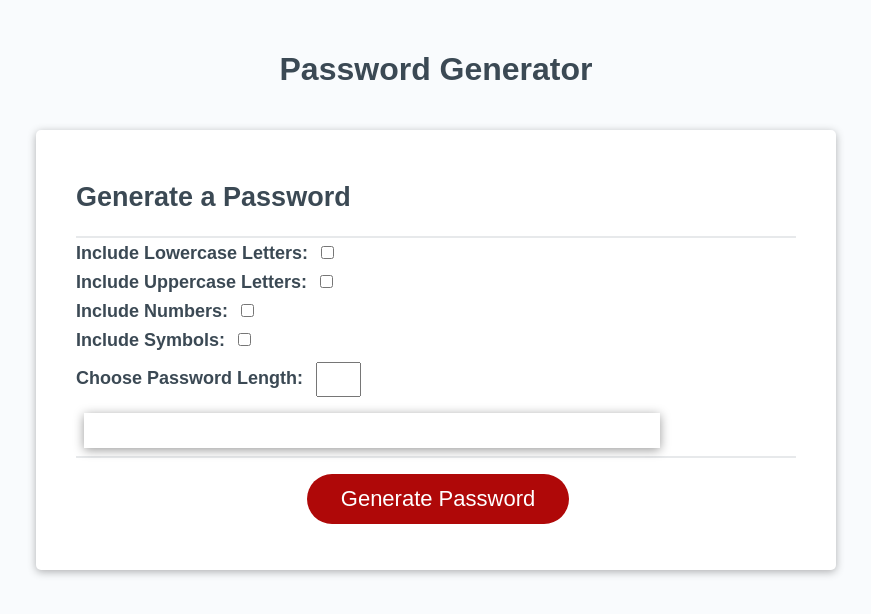
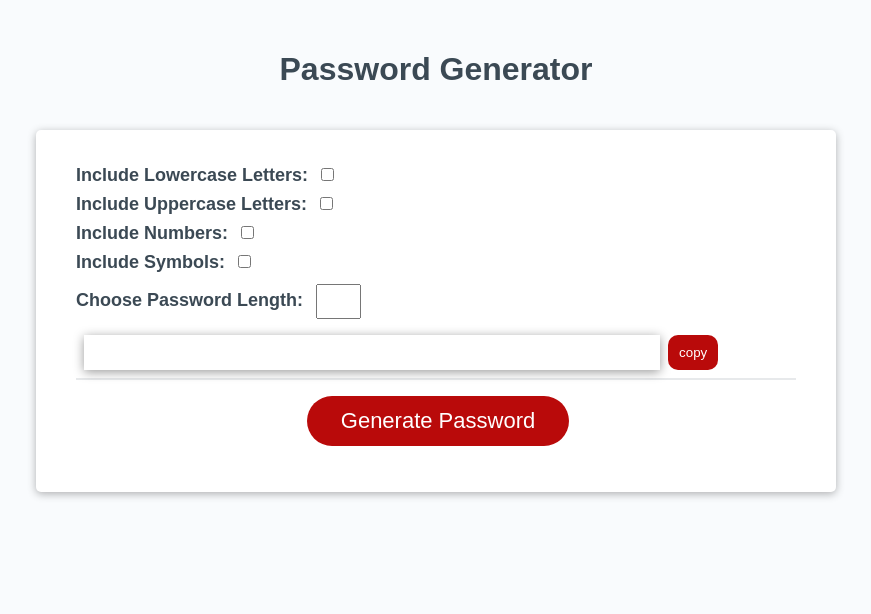
Before and after one commit to JoshGumperz/Password-Generator, a plain HTML site: page index.html in a window 1280 px wide. Shown: the whole page, without its empty margins (204-1075 px from the left). Drawn offline with Linux system fonts and the light colour scheme.

Commit message:
modified styling, added button to copy password after it's been generated

```diff
--- a/index.html
+++ b/index.html
@@ -15,11 +15,8 @@
       <h1>Password Generator</h1>
     </header>
     <div class="card">
-      <div class="card-header">
-        <h2>Generate a Password</h2>
-      </div>
       <div class="input-field">
-        <form class="password-form">
+        <div class="password-form">
           <div class="options-container">
             <label for="lowercase"><b>Include Lowercase Letters:</b></label>
             <input class="input-options" id="include-lowercase" type="checkbox" name="lowercase">
@@ -40,8 +37,11 @@
             <label for="length"><b>Choose Password Length:</b></label>
             <input class="input-options" id="password-length" type="number" name="length">
           </div>
-          <input class="input-options" id="password" type="text" readonly>
-        </form>
+          <div class="password-container">
+            <input class="input-options" id="password" type="text" readonly>
+            <button class="btn" id="copy-btn">copy</button>
+          </div>
+        </div>
       </div>
       <div class="card-footer">
         <button id="generate" class="btn">Generate Password</button>
--- a/script.js
+++ b/script.js
@@ -5,6 +5,8 @@ var includeLower = document.querySelector("#include-lowercase")
 var includeUpper = document.querySelector("#include-uppercase")
 var includeNums = document.querySelector("#include-numbers")
 var includeSymbols = document.querySelector("#include-symbols")
+var copyBtn = document.querySelector("#copy-btn")
+var passwordText = document.querySelector("#password");
 
 // declaring all necessary variables
 var lowerCaseLetters = ["a", "b", "c", "d", "e", "f", "g", "h", "i", "j", "k", "l", "m", "n", "o", "p", "q", "r", "s", "t", "u", "v", "w", "x", "y", "z"]
@@ -19,13 +21,13 @@ function writePassword() {
   userChoices();
 
   var password = generatePassword();
-  var passwordText = document.querySelector("#password");
   passwordText.value = password;
 
 }
 
 // Add event listener to generate button
 generateBtn.addEventListener("click", writePassword);
+copyBtn.addEventListener("click", copyPassword)
 
 // function to prompt user to choose the length of their password
 function validateLength(){
@@ -86,3 +88,9 @@ function generatePassword() {
   password = passwordArr.join("")
   return password;
 }
+
+function copyPassword() {
+  passwordText.select();
+  passwordText.setSelectionRange(0, 99999); /* For mobile devices */
+  navigator.clipboard.writeText(passwordText.value);
+}
--- a/style.css
+++ b/style.css
@@ -42,14 +42,6 @@ header {
   padding: 30px 40px;
 }
 
-.card-header::after {
-  content: " ";
-  display: block;
-  width: 100%;
-  background: #e7e9eb;
-  height: 2px;
-}
-
 .card-body {
   min-height: 100px;
 }
@@ -74,18 +66,20 @@ header {
 
 .btn {
   border: none;
-  background-color: hsl(360, 91%, 36%);
-  border-radius: 25px;
-  box-shadow: rgba(0, 0, 0, 0.1) 0px 1px 6px 0px rgba(0, 0, 0, 0.2) 0px 1px 1px
-    0px;
+  background-color: rgb(185, 10, 10);
+  box-shadow: rgba(0, 0, 0, 0.1) 0px 1px 6px 0px rgba(0, 0, 0, 0.2) 0px 1px 1px 0px;
   color: hsl(0, 0%, 100%);
+  text-align: center;
+  cursor: pointer;
+}
+
+#generate {
   display: inline-block;
   font-size: 22px;
   line-height: 22px;
   margin: 16px 16px 16px 20px;
   padding: 14px 34px;
-  text-align: center;
-  cursor: pointer;
+  border-radius: 25px;
 }
 
 button[disabled] {
@@ -104,6 +98,13 @@ button[disabled] {
 
 .input-options {
   margin: 8px;
+  cursor: pointer;
+}
+
+.password-container {
+  display: flex;
+  flex-direction: row;
+  align-items: center;
 }
 
 #password-length {
@@ -124,6 +125,17 @@ button[disabled] {
   font-size: 20px;
 }
 
+#copy-btn {
+  font-family: sans-serif;
+  height: 35px;
+  border-radius: 10px;
+  width: 7%;
+}
+
+.btn:hover {
+  background-color: rgb(168, 12, 12);
+}
+
 @media (max-width: 690px) {
   .btn {
     font-size: 1rem;
```
